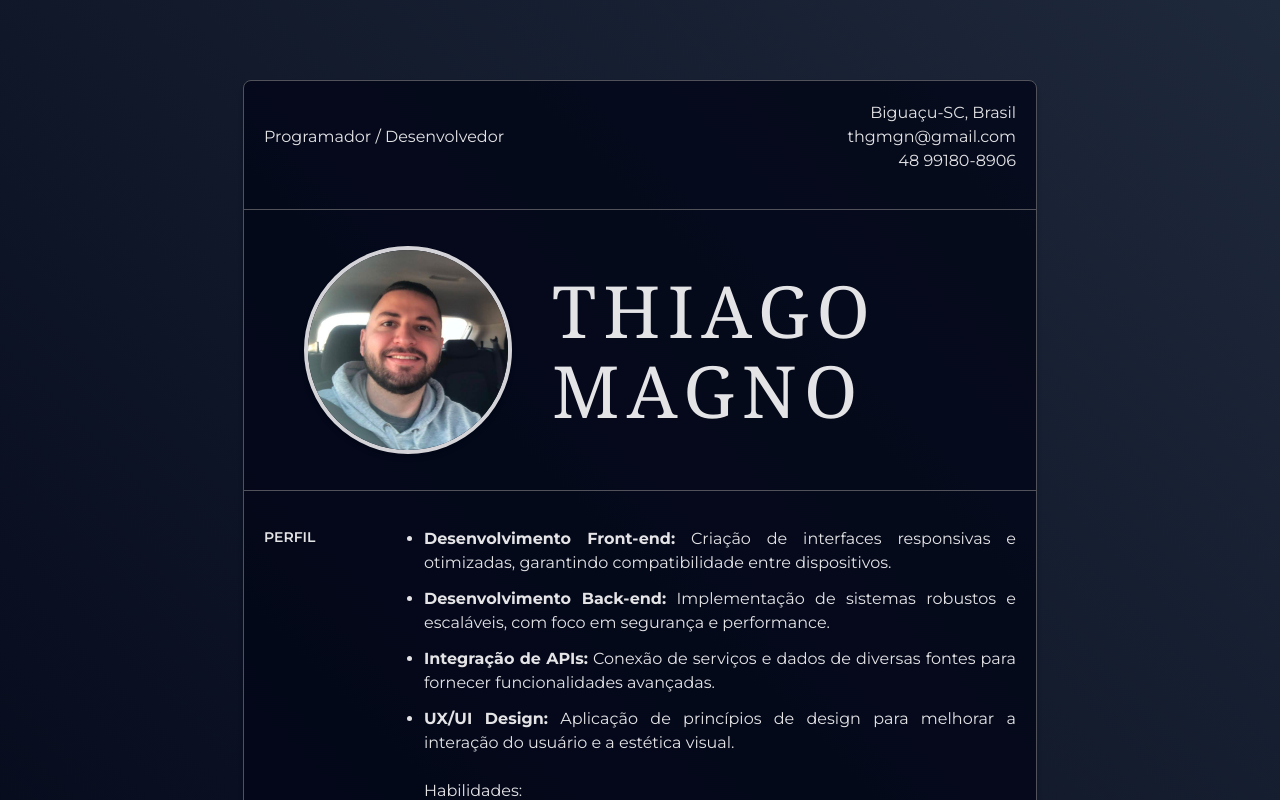
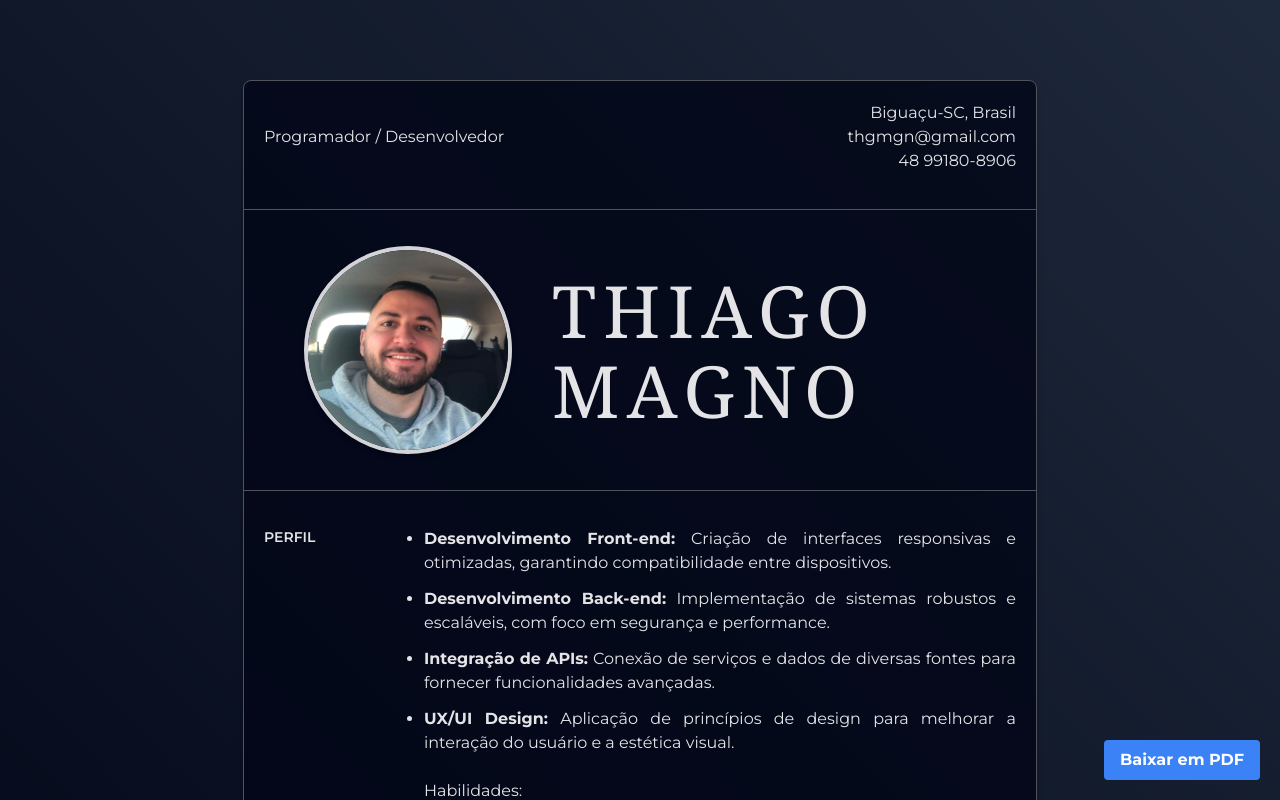
Before and after one commit to thgmagno/curriculo, a Next.js app: page / in a window 1280 px wide. Shown: the top 800 px of the page. Built offline with nearby package versions, Linux system fonts and the light colour scheme.

Commit message:
add download button

```diff
--- a/package.json
+++ b/package.json
@@ -9,6 +9,8 @@
     "lint": "next lint"
   },
   "dependencies": {
+    "html2canvas": "^1.4.1",
+    "jspdf": "^2.5.1",
     "next": "14.2.3",
     "react": "^18",
     "react-dom": "^18"
--- a/src/components/Container.tsx
+++ b/src/components/Container.tsx
@@ -1,3 +1,5 @@
+'use client'
+
 import { SkillType } from '@/types/SkillType'
 import { Education } from './Education'
 import { Header } from './Header'
@@ -5,6 +7,9 @@ import { InfoProfile } from './InfoProfile'
 import { Languages } from './Languages'
 import { Profile } from './Profile'
 import dataProfile from '@/data/dataProfile.json'
+import html2canvas from 'html2canvas'
+import { jsPDF as JsPDF } from 'jspdf'
+import { useRef, useState } from 'react'
 
 export function Container() {
   const { wantedJobTitle, country, city, state, email, phone } =
@@ -14,10 +19,42 @@ export function Container() {
   const education = dataProfile.education
   const languages = dataProfile.languages
 
+  const containerRef = useRef<HTMLDivElement | null>(null)
+  const [downloaded, setDownloaded] = useState(false)
+
   const Hr = () => <div className="border-b border-zinc-600" />
 
+  const handleDownloadPDF = async () => {
+    const element = containerRef.current
+    const canvas = await html2canvas(element as HTMLDivElement)
+    const imgData = canvas.toDataURL('image/png')
+    const pdf = new JsPDF()
+    const imgWidth = 210
+    const pageHeight = 295
+    const imgHeight = (canvas.height * imgWidth) / canvas.width
+    let heightLeft = imgHeight
+    let position = 0
+
+    pdf.addImage(imgData, 'PNG', 0, position, imgWidth, imgHeight)
+    heightLeft -= pageHeight
+
+    while (heightLeft >= 0) {
+      position = heightLeft - imgHeight
+      pdf.addPage()
+      pdf.addImage(imgData, 'PNG', 0, position, imgWidth, imgHeight)
+      heightLeft -= pageHeight
+    }
+
+    pdf.save('Thiago_magno.pdf')
+    setDownloaded(true)
+  }
+
   return (
-    <div className="a4-container flex flex-col space-y-4 rounded-lg border border-zinc-600 bg-slate-950/80 shadow-md">
+    <>
+      <div
+        ref={containerRef}
+        className="a4-container flex flex-col space-y-4 rounded-lg border border-zinc-600 bg-slate-950/80 shadow-md"
+      >
         <Header
           wantedJobTitle={wantedJobTitle}
           country={country}
@@ -35,5 +72,19 @@ export function Container() {
         <Hr />
         <Languages languages={languages as SkillType[]} />
       </div>
+      {!downloaded && (
+        <button
+          onClick={handleDownloadPDF}
+          className="fixed bottom-5 right-5 mt-4 rounded bg-blue-500 px-4 py-2 font-bold text-white hover:bg-blue-700"
+        >
+          Baixar em PDF
+        </button>
+      )}
+      {downloaded && (
+        <p className="fixed bottom-5 right-5 cursor-default rounded bg-emerald-600 px-4 py-2 font-bold text-white">
+          O PDF foi baixado!
+        </p>
+      )}
+    </>
   )
 }
```
Also changed, not shown: 1 other file (tests, documents, lock files or other folders). Lines whose indentation alone changed are shown as unchanged.
